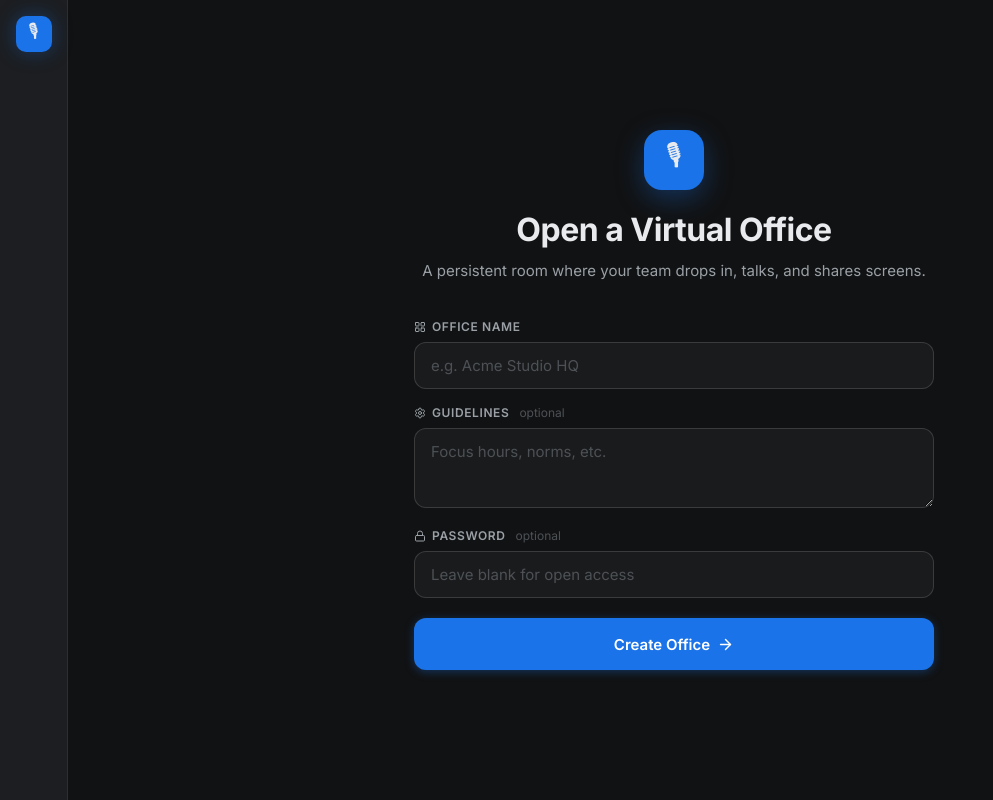
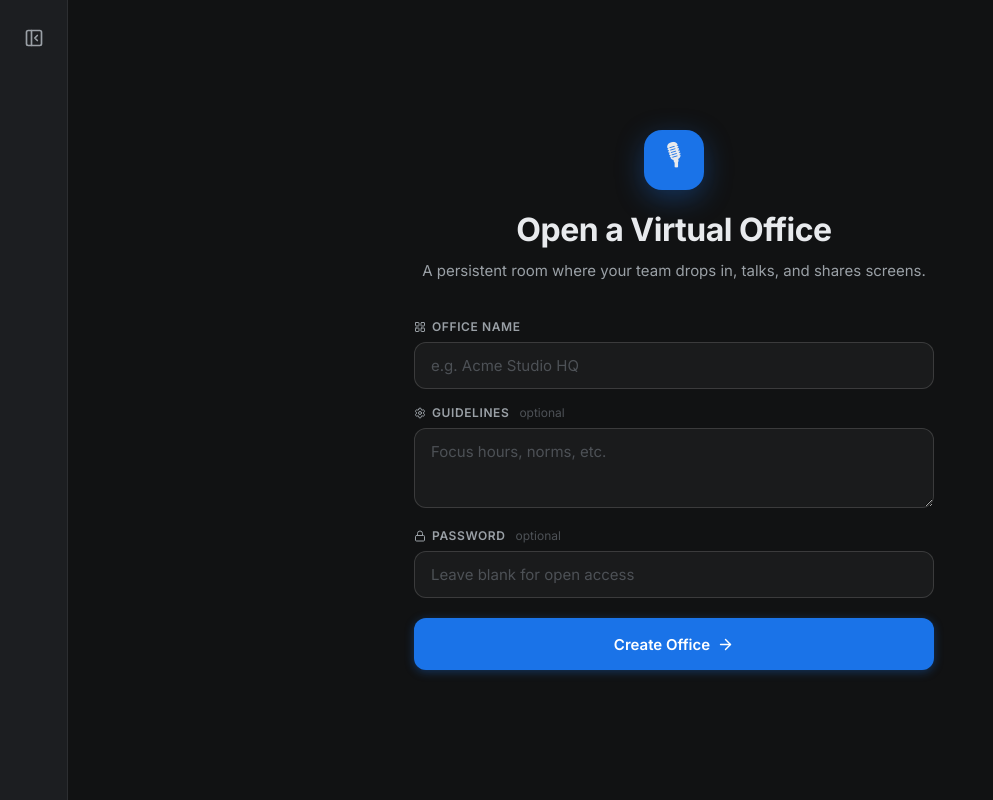
Before and after one commit to Aladesamuel/huddle-space, a React (Vite) app: page / in a window 1280 px wide. Shown: the whole page, without its empty margins (0-993 px from the left). Built offline with nearby package versions, Linux system fonts and the light colour scheme; the HTML template or start-up script is replaced by a standard one.

Commit message:
feat: sidebar collapse toggle + fix invite link to include full #data hash

```diff
--- a/src/App.jsx
+++ b/src/App.jsx
@@ -1,6 +1,6 @@
-import React from 'react';
+import React, { useState } from 'react';
 import { BrowserRouter as Router, Routes, Route, Navigate, useLocation } from 'react-router-dom';
-import { Users, LogOut } from 'lucide-react';
+import { Users, LogOut, PanelLeftClose, PanelLeftOpen } from 'lucide-react';
 import Home from './pages/Home';
 import Onboarding from './pages/Onboarding';
 import Dashboard from './pages/Dashboard';
@@ -9,17 +9,24 @@ import './index.css';
 
 const STATUS_COLOR = { Available: '#34a853', Busy: '#ea4335', 'On Break': '#fbbc04' };
 
-function Sidebar() {
+function Sidebar({ collapsed, setCollapsed }) {
   const { user } = useStore();
   const location = useLocation();
   const inOffice  = location.pathname.startsWith('/office');
 
   return (
-    <nav className="sidebar">
-      {/* Logo mark */}
-      <div className="sidebar-logo">🎙</div>
+    <nav className={`sidebar${collapsed ? ' sidebar-collapsed' : ''}`}>
 
-      {/* Only show the Office icon when inside an office */}
+      {/* Collapse / expand toggle — replaces the logo */}
+      <button
+        className="sidebar-btn sidebar-collapse-btn"
+        onClick={() => setCollapsed(c => !c)}
+        title={collapsed ? 'Expand sidebar' : 'Collapse sidebar'}
+      >
+        {collapsed ? <PanelLeftOpen size={20} /> : <PanelLeftClose size={20} />}
+      </button>
+
+      {/* Office icon — only when inside an office */}
       {user && inOffice && (
         <button className="sidebar-btn active" title="Office">
           <Users size={20} />
@@ -28,16 +35,13 @@ function Sidebar() {
 
       <div className="sidebar-spacer" />
 
-      {/* Status indicator dot */}
+      {/* Status dot */}
       {user && (
         <div style={{ position: 'relative' }}>
           <select
             value={user.status}
             onChange={e => useStore.getState().updateStatus(e.target.value)}
-            style={{
-              opacity: 0, position: 'absolute', inset: 0,
-              width: '100%', height: '100%', cursor: 'pointer', zIndex: 2,
-            }}
+            style={{ opacity: 0, position: 'absolute', inset: 0, width: '100%', height: '100%', cursor: 'pointer', zIndex: 2 }}
           >
             <option value="Available">Available</option>
             <option value="Busy">Busy</option>
@@ -58,18 +62,14 @@ function Sidebar() {
       {user && (
         <div
           className="sidebar-btn"
-          style={{
-            background: user.avatar?.bg ?? 'rgba(255,255,255,0.06)',
-            fontSize: 18, cursor: 'default',
-            border: '2px solid rgba(255,255,255,0.1)',
-          }}
+          style={{ background: user.avatar?.bg ?? 'rgba(255,255,255,0.06)', fontSize: 18, cursor: 'default', border: '2px solid rgba(255,255,255,0.1)' }}
           title={user.name}
         >
           {user.avatar?.icon}
         </div>
       )}
 
-      {/* Sign out */}
+      {/* Leave */}
       {user && (
         <button
           className="sidebar-btn"
@@ -86,11 +86,13 @@ function Sidebar() {
 
 export default function App() {
   const { user } = useStore();
+  const [collapsed, setCollapsed] = useState(false);
+
   return (
     <Router>
-      <div className="app-container">
-        <Sidebar />
-        <main>
+      <div className={`app-container${collapsed ? ' sidebar-is-collapsed' : ''}`}>
+        <Sidebar collapsed={collapsed} setCollapsed={setCollapsed} />
+        <main style={{ marginLeft: collapsed ? '0px' : 'var(--sidebar-w)', transition: 'margin-left 0.3s cubic-bezier(0.4,0,0.2,1)' }}>
           <Routes>
             <Route path="/"             element={<Home />} />
             <Route path="/room/:roomId" element={<Onboarding />} />
--- a/src/index.css
+++ b/src/index.css
@@ -87,6 +87,36 @@ main {
 }
 
 .sidebar-spacer { flex: 1; }
+
+/* Collapsed state */
+.sidebar-collapsed {
+  width: 0 !important;
+  padding: 0 !important;
+  overflow: hidden;
+  border-right-color: transparent;
+  transition: width 0.3s cubic-bezier(0.4,0,0.2,1),
+              padding 0.3s cubic-bezier(0.4,0,0.2,1);
+}
+.sidebar-collapsed .sidebar-btn,
+.sidebar-collapsed .sidebar-spacer {
+  opacity: 0;
+  pointer-events: none;
+  transition: opacity 0.15s ease;
+}
+/* Keep the collapse button visible and accessible even when collapsed */
+.sidebar-collapsed .sidebar-collapse-btn {
+  opacity: 1;
+  pointer-events: auto;
+}
+
+.sidebar-collapse-btn {
+  transition: color 0.2s ease, background 0.2s ease, transform 0.2s ease;
+}
+.sidebar-collapse-btn:hover {
+  color: var(--text) !important;
+  transform: scale(1.08);
+}
+
 
 .sidebar-btn {
   width: 44px; height: 44px;
--- a/src/pages/Dashboard.jsx
+++ b/src/pages/Dashboard.jsx
@@ -37,7 +37,11 @@ export default function Dashboard() {
   };
 
   const copyInvite = () => {
-    navigator.clipboard.writeText(window.location.href.replace('/office/', '/room/'));
+    // Reconstruct the full invite link from stored office data (preserves name, rules, password)
+    const data    = { n: office?.name, r: office?.rules, p: !!office?.p, h: office?.h ?? null };
+    const encoded = btoa(JSON.stringify(data));
+    const link    = `${window.location.origin}/room/${office?.id}#data=${encoded}`;
+    navigator.clipboard.writeText(link);
     alert('Invite link copied!');
   };
 
--- a/src/pages/Onboarding.jsx
+++ b/src/pages/Onboarding.jsx
@@ -44,7 +44,7 @@ export default function Onboarding() {
       setError('Incorrect password.'); return;
     }
     setUser({ id: Math.random().toString(36).slice(2, 9), name: userName, email: userEmail, avatar, status: 'Available' });
-    setOffice({ name: officeData?.n ?? 'Virtual Office', rules: officeData?.r, id: roomId });
+    setOffice({ name: officeData?.n ?? 'Virtual Office', rules: officeData?.r, id: roomId, p: officeData?.p, h: officeData?.h });
     navigate(`/office/${roomId}`);
   };
 
```
